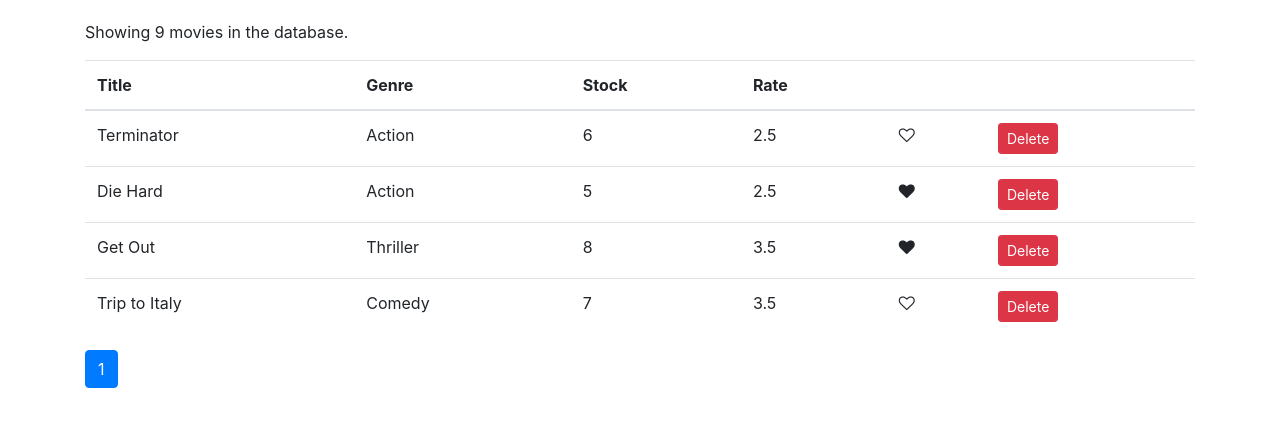
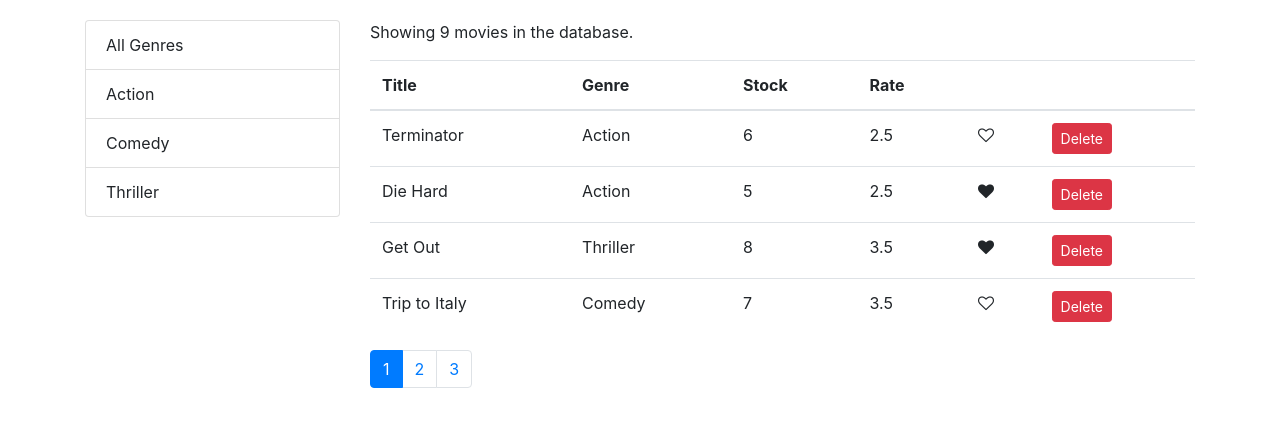
Before and after one commit to wenping001/vidly, a React (Create React App) app: page / in a window 1280 px wide. Shown: the top 426 px of the page. Built offline with nearby package versions, Linux system fonts and the light colour scheme.

Commit message:
react filtering.

```diff
--- a/src/components/Movies.jsx
+++ b/src/components/Movies.jsx
@@ -1,13 +1,21 @@
 import { useState } from 'react';
 import { getMovies } from '../services/fakeMovieService';
+import { getGenres } from '../services/fakeGenreService';
 import Like from './common/Like';
 import Pagination from './common/Pagination';
 import { paginate } from '../utils/paginate';
+import ListGroup from './common/ListGroup';
 
 function Movies() {
+  const pageSize = 4;
   const [allMovies, setMovies] = useState(getMovies());
-  const pageSize = 4;
   const [currentPage, setCurrentPage] = useState(1);
+
+  const [genres, setGenres] = useState([
+    { name: 'All Genres' },
+    ...getGenres(),
+  ]);
+  const [selectedGenre, setSelectedGenre] = useState();
 
   const handleDelete = (movie) => {
     const deleted_movies = allMovies.filter((m) => m._id !== movie._id);
@@ -26,12 +34,29 @@ function Movies() {
     setCurrentPage(page);
   };
 
-  const { length: count } = allMovies;
+  const handleSelect = (genre) => {
+    setCurrentPage(1);
+    setSelectedGenre(genre);
+  };
+
+  const filterd =
+    selectedGenre && selectedGenre._id
+      ? allMovies.filter((m) => m.genre._id === selectedGenre._id)
+      : allMovies;
+
+  const { length: count } = filterd;
   if (count === 0) return <p>There are no movies in the database.</p>;
-
-  const movies = paginate(allMovies, currentPage, pageSize);
+  const movies = paginate(filterd, currentPage, pageSize);
   return (
-    <>
+    <div className="row">
+      <div className="col-3">
+        <ListGroup
+          items={genres}
+          selectedGenre={selectedGenre}
+          onItemSelect={handleSelect}
+        />
+      </div>
+      <div className="col">
         <p>Showing {count} movies in the database.</p>
         <table className="table">
           <thead>
@@ -44,7 +69,6 @@ function Movies() {
               <th></th>
             </tr>
           </thead>
-
           <tbody>
             {movies.map((movie) => (
               <tr key={movie._id}>
@@ -53,7 +77,10 @@ function Movies() {
                 <td>{movie.numberInStock}</td>
                 <td>{movie.dailyRentalRate}</td>
                 <td>
-                <Like liked={movie?.liked} onClick={() => handleLike(movie)} />
+                  <Like
+                    liked={movie?.liked}
+                    onClick={() => handleLike(movie)}
+                  />
                 </td>
                 <td>
                   <button
@@ -68,12 +95,13 @@ function Movies() {
           </tbody>
         </table>
         <Pagination
-        itemCount="sad"
+          itemCount={count}
           pageSize={pageSize}
           currentPage={currentPage}
           onPageChange={handlePageChange}
         />
-    </>
+      </div>
+    </div>
   );
 }
 
--- /dev/null
+++ b/src/components/common/ListGroup.jsx
@@ -0,0 +1,32 @@
+function ListGroup({
+  items: genres,
+  valueProperty,
+  textProperty,
+  selectedGenre,
+  onItemSelect,
+}) {
+  return (
+    <ul className="list-group">
+      {genres.map((genre) => (
+        <li
+          key={genre[valueProperty]}
+          className={
+            selectedGenre === genre
+              ? 'list-group-item active'
+              : 'list-group-item'
+          }
+          style={{ cursor: 'pointer' }}
+          onClick={() => onItemSelect(genre)}
+        >
+          {genre[textProperty]}
+        </li>
+      ))}
+    </ul>
+  );
+}
+
+ListGroup.defaultProps = {
+  textProperty: 'name',
+  valueProperty: '_id',
+};
+export default ListGroup;
```
Lines whose indentation alone changed are shown as unchanged.
